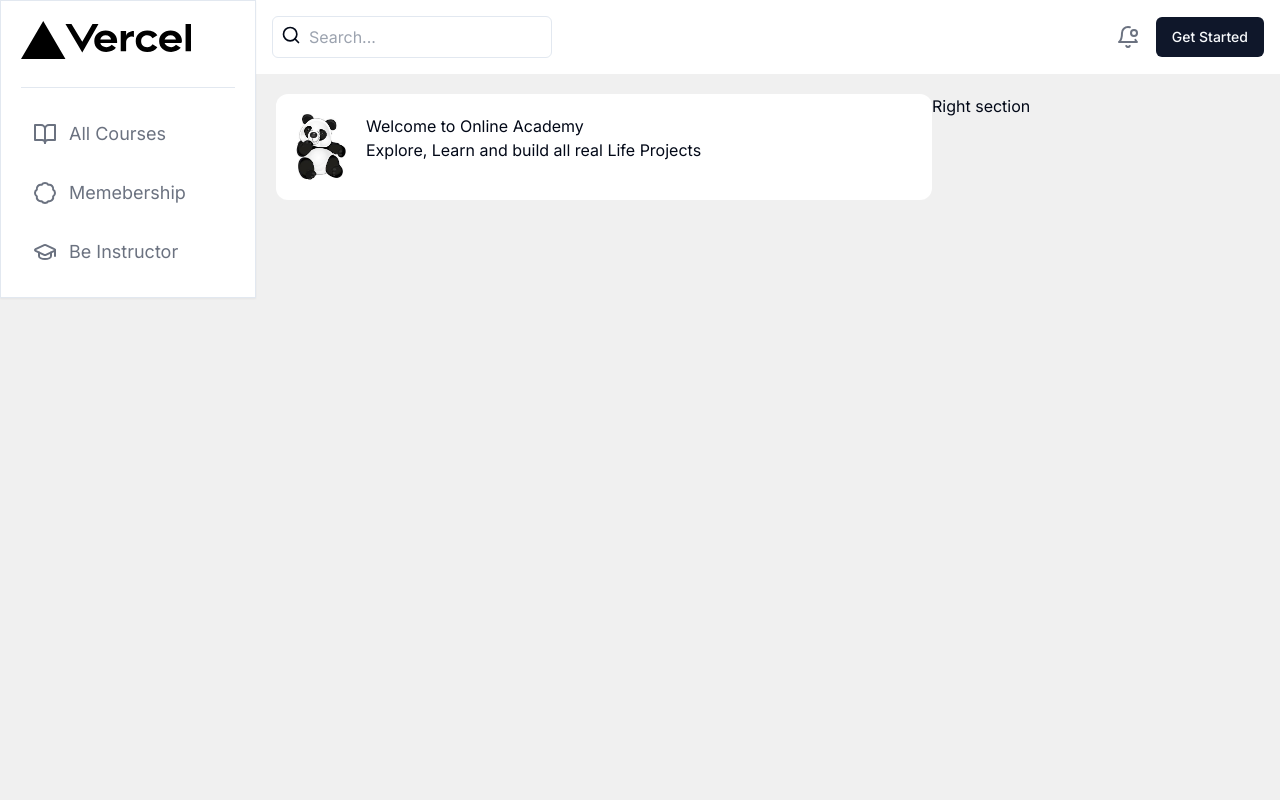
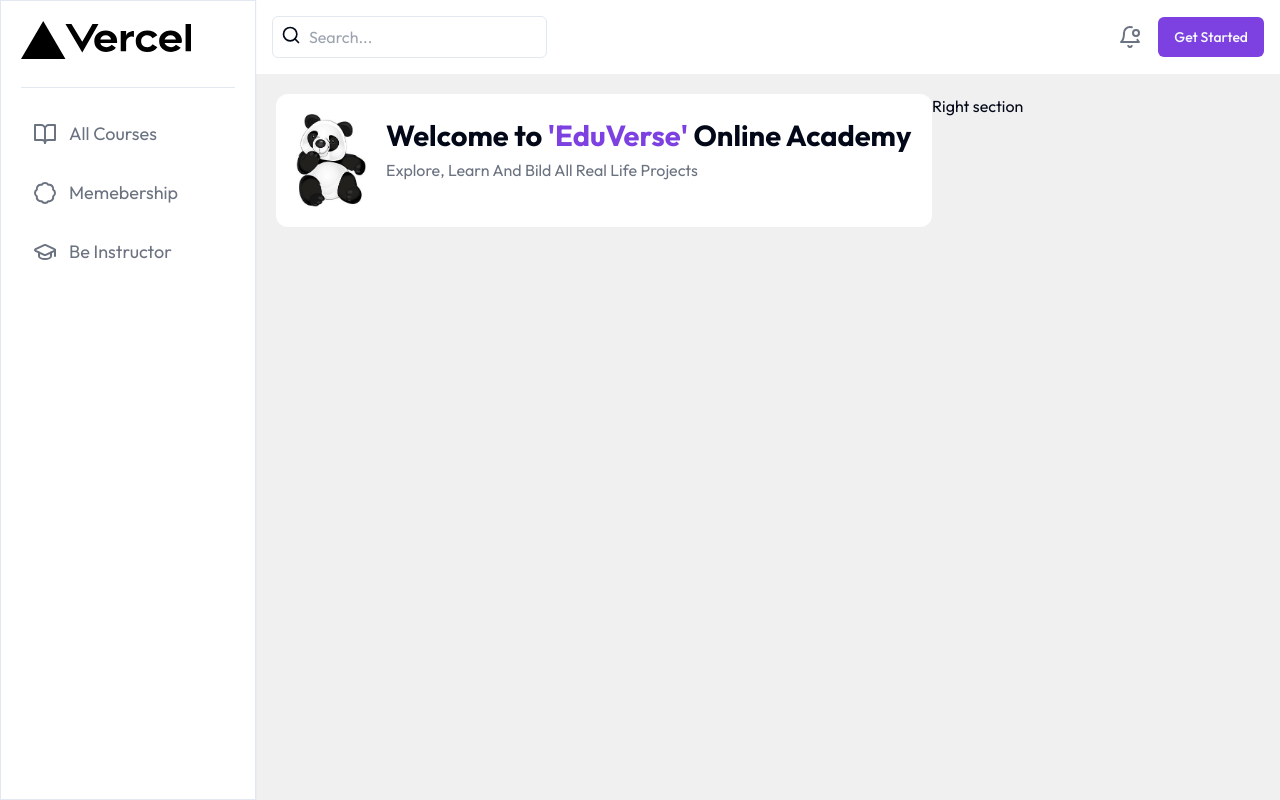
Before and after one commit to DishaJain05/online-course-portal, a Next.js app: page /courses in a window 1280 px wide. Built offline with nearby package versions, Linux system fonts and the light colour scheme.

Commit message:
second-commit

```diff
--- a/app/(router)/_components/SideNav.jsx
+++ b/app/(router)/_components/SideNav.jsx
@@ -21,12 +21,12 @@
     }
   ]
   return (
-    <div className='p-5 bg-white shadow-sm border'>
+    <div className='p-5 bg-white shadow-sm border h-screen'>
         <Image src='/vercel.svg' alt='logo' width={170} height={80}/>
         <hr className='mt-7'></hr>
         <div className='mt-5'>
           {menu.map((item,index)=>(
-            <div className='flex gap-3 mt-2 p-3 text-[18px] items-center
+            <div className=' group flex gap-3 mt-2 p-3 text-[18px] items-center
             text-gray-500 cursor-pointer
              hover:bg-primary
             hover:text-white
--- a/app/(router)/courses/_components/WelcomeBanner.jsx
+++ b/app/(router)/courses/_components/WelcomeBanner.jsx
@@ -5,10 +5,10 @@
   return (
     <div className='flex gap-5 items bg-white rounded-xl p-5'>
       <Image src='/panda.jpg' alt='panda'
-      width={50} height={50}/>
+      width={70} height={70}/>
       <div>
-    <h2>Welcome to Online Academy</h2>
-    <h2>Explore, Learn and build all real Life Projects</h2>
+    <h2 className='font-bold text-[29px]'>Welcome to <span className='text-primary'>'EduVerse'</span> Online Academy</h2>
+    <h2 className='text-gray-500'>Explore, Learn And Bild All Real Life Projects</h2>
     </div>
     </div>
 
--- a/app/layout.js
+++ b/app/layout.js
@@ -1,7 +1,7 @@
-import { Inter } from "next/font/google";
+import { Inter,Outfit } from "next/font/google";
 import "./globals.css";
 
-const inter = Inter({ subsets: ["latin"] });
+const inter = Outfit({ subsets: ["latin"] });
 
 export const metadata = {
   title: "Create Next App",
--- a/tailwind.config.js
+++ b/tailwind.config.js
@@ -24,7 +24,7 @@
         background: "hsl(var(--background))",
         foreground: "hsl(var(--foreground))",
         primary: {
-          DEFAULT: "hsl(var(--primary))",
+          DEFAULT: "#7D41E1",
           foreground: "hsl(var(--primary-foreground))",
         },
         secondary: {
```
